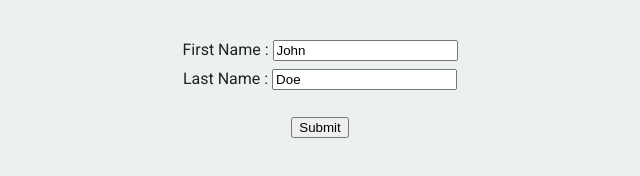
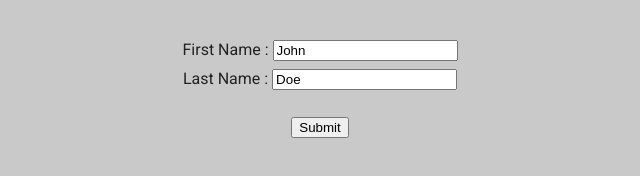
Before and after one commit to 5adijaa/backend-nodejs-api, a website: page views/index.html in a window 1280 px wide. Shown: the whole page, without its empty margins (320-960 px from the left). Drawn offline with Linux system fonts and the light colour scheme.

Commit message:
Serve Static Asset

```diff
--- a/myApp.js
+++ b/myApp.js
@@ -2,6 +2,9 @@ let express = require('express');
 let app = express();
 
 console.log('Hello World')
+
+
+app.use('/public', express.static(__dirname + '/public'));
 
 app.get('/', (req, res) => {
   // res.send('Hello Express')
--- a/public/style.css
+++ b/public/style.css
@@ -4,7 +4,7 @@ body {
 	font-family: 'Roboto', sans-serif;
 	font-size: 16px;
 	color: #222;
-	background-color: #ECF0F1;
+	background-color: #c9c9c9;
 	text-align: center;
 }
 
```
